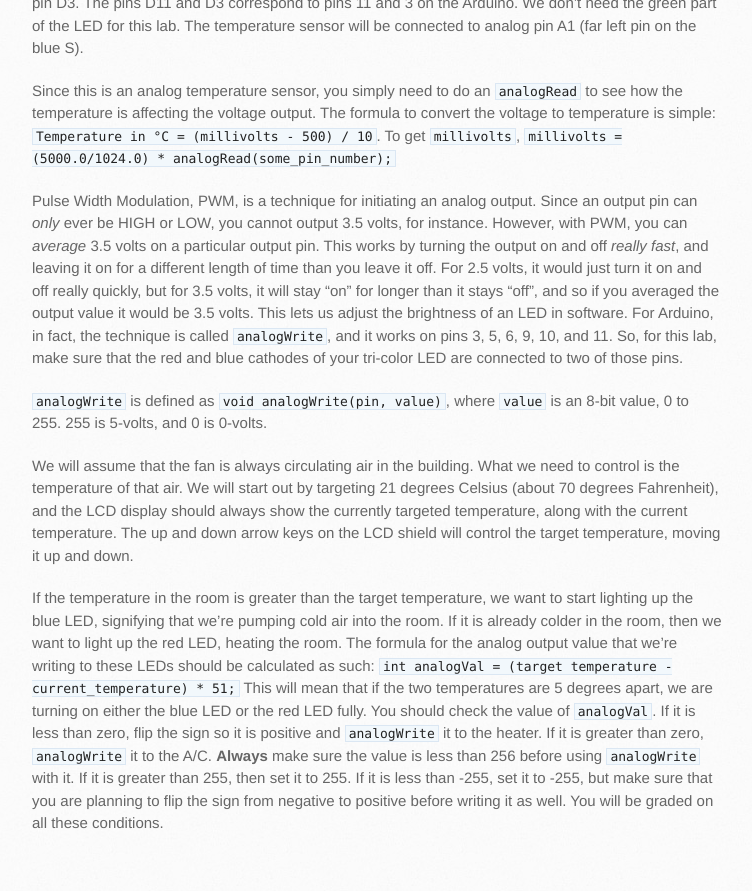
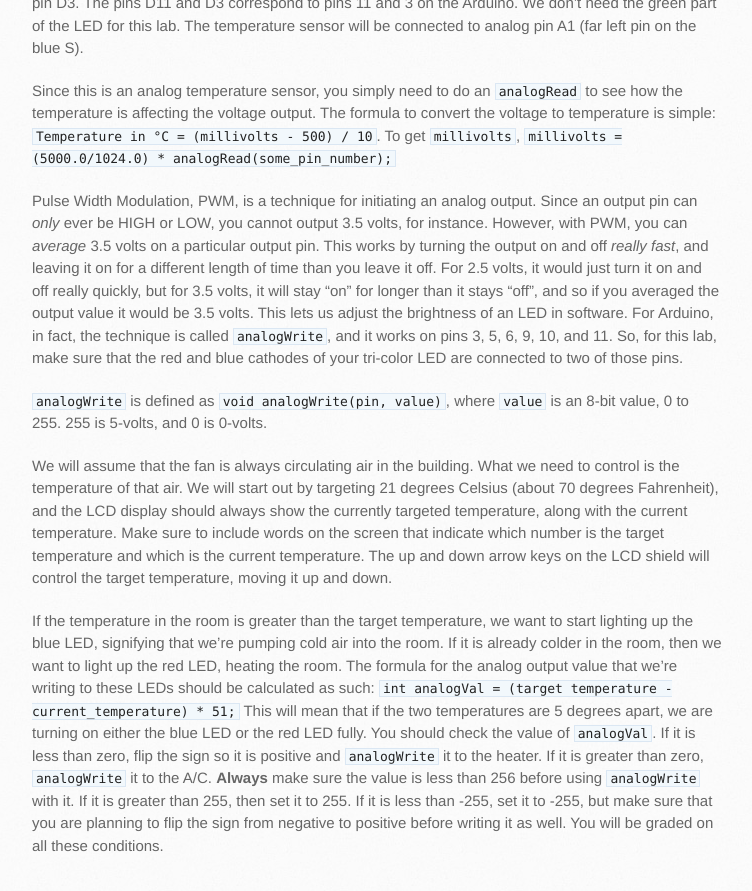
Before and after one commit to TTU-CSC/ttu-csc.github.com, a Jekyll site: the page built from _posts/2015-07-01-lab-7-ac-unit.markdown, in a window 1280 px wide and 900 px high, scrolled down 1024 px. Shown: the top 891 px of the window, without its empty margins (138-890 px from the left). Built offline with Jekyll 4.4.1, drawn with Linux system fonts in a browser that asks for light colours.

Commit message:
Added a sentence about writing words to the screen to show which value displayed is the target temperature and which is the current temp.

```diff
--- a/_posts/2015-07-01-lab-7-ac-unit.markdown
+++ b/_posts/2015-07-01-lab-7-ac-unit.markdown
@@ -18,6 +18,6 @@
 
 `analogWrite` is defined as `void analogWrite(pin, value)`, where `value` is an 8-bit value, 0 to 255. 255 is 5-volts, and 0 is 0-volts.
 
-We will assume that the fan is always circulating air in the building. What we need to control is the temperature of that air. We will start out by targeting 21 degrees Celsius (about 70 degrees Fahrenheit), and the LCD display should always show the currently targeted temperature, along with the current temperature. The up and down arrow keys on the LCD shield will control the target temperature, moving it up and down.
+We will assume that the fan is always circulating air in the building. What we need to control is the temperature of that air. We will start out by targeting 21 degrees Celsius (about 70 degrees Fahrenheit), and the LCD display should always show the currently targeted temperature, along with the current temperature. Make sure to include words on the screen that indicate which number is the target temperature and which is the current temperature. The up and down arrow keys on the LCD shield will control the target temperature, moving it up and down.
 
 If the temperature in the room is greater than the target temperature, we want to start lighting up the blue LED, signifying that we're pumping cold air into the room. If it is already colder in the room, then we want to light up the red LED, heating the room. The formula for the analog output value that we're writing to these LEDs should be calculated as such: `int analogVal = (target temperature - current_temperature) * 51;` This will mean that if the two temperatures are 5 degrees apart, we are turning on either the blue LED or the red LED fully. You should check the value of `analogVal`. If it is less than zero, flip the sign so it is positive and `analogWrite` it to the heater. If it is greater than zero, `analogWrite` it to the A/C. **Always** make sure the value is less than 256 before using `analogWrite` with it. If it is greater than 255, then set it to 255. If it is less than -255, set it to -255, but make sure that you are planning to flip the sign from negative to positive before writing it as well. You will be graded on all these conditions.
```
